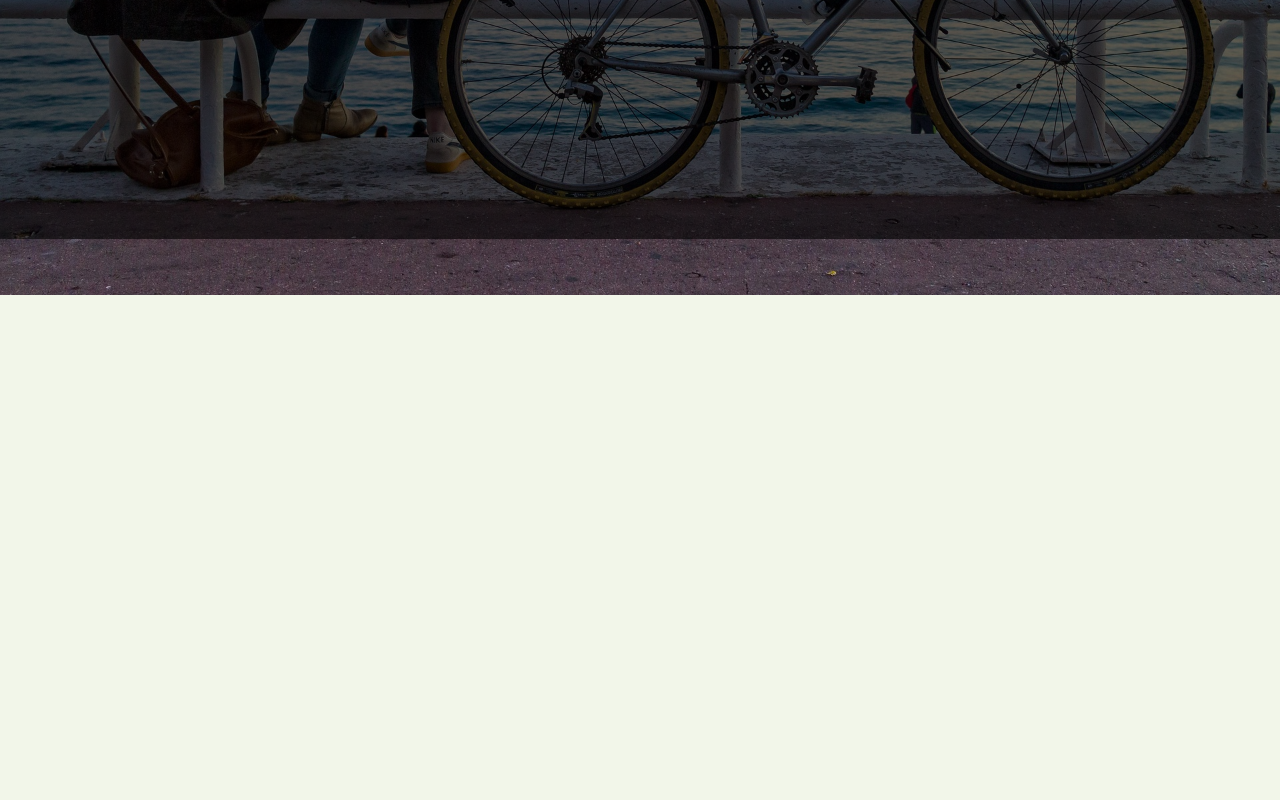
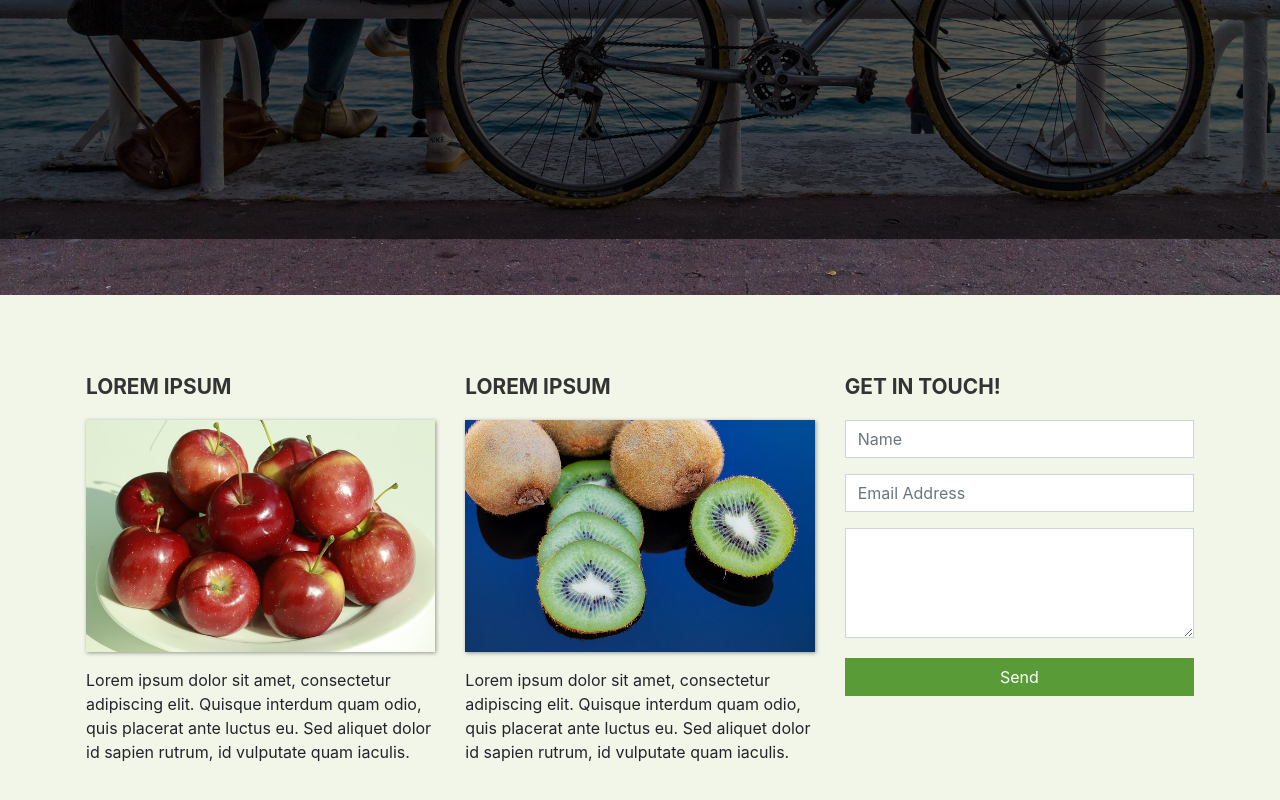
Before and after one commit to firewood3/html-css, a plain HTML site: page bootstrap-beginner/index.html in a window 1280 px wide. Shown: the part 561-1361 px from the top of the page. Before the commit the page ends 856 px from the top, so only its background shows below. Drawn offline with nearby package versions, Linux system fonts and the light colour scheme.

Commit message:
grid section

```diff
--- a/bootstrap-beginner/index.html
+++ b/bootstrap-beginner/index.html
@@ -39,6 +39,33 @@
       <button class="btn btn-outline-secondary btn-lg">Tell Me More!</button>
     </div>
 
+    <div class="container features">
+        <div class="row">
+          <div class="col-lg-4 col-md-4 col-sm-12">
+            <h3 class="feature-title">Lorem ipsum</h3>
+            <img src="images/column-1.jpg" class="img-fluid">
+            <p>Lorem ipsum dolor sit amet, consectetur adipiscing elit. Quisque interdum quam odio, quis placerat ante luctus eu. Sed aliquet dolor id sapien rutrum, id vulputate quam iaculis.</p>
+          </div>
+          <div class="col-lg-4 col-md-4 col-sm-12">
+            <h3 class="feature-title">Lorem ipsum</h3>
+            <img src="images/column-2.jpg" class="img-fluid">
+            <p>Lorem ipsum dolor sit amet, consectetur adipiscing elit. Quisque interdum quam odio, quis placerat ante luctus eu. Sed aliquet dolor id sapien rutrum, id vulputate quam iaculis.</p>
+          </div>
+          <div class="col-lg-4 col-md-4 col-sm-12">
+                <h3 class="feature-title">Get in Touch!</h3>
+                <div class="form-group">
+                  <input type="text" class="form-control" placeholder="Name" name="">
+                </div>
+                <div class="form-group">
+                  <input type="email" class="form-control" placeholder="Email Address" name="email">
+                </div>
+                <div class="form-group">
+                  <textarea class="form-control" rows="4"></textarea>
+                </div>
+                <input type="submit" class="btn btn-secondary btn-block" value="Send" name="">
+          </div>
+        </div>
+    </div>
 
     <script src="https://code.jquery.com/jquery-3.3.1.slim.min.js" integrity="sha384-q8i/X+965DzO0rT7abK41JStQIAqVgRVzpbzo5smXKp4YfRvH+8abtTE1Pi6jizo" crossorigin="anonymous"></script>
     <script src="https://stackpath.bootstrapcdn.com/bootstrap/4.1.3/js/bootstrap.min.js" integrity="sha384-ChfqqxuZUCnJSK3+MXmPNIyE6ZbWh2IMqE241rYiqJxyMiZ6OW/JmZQ5stwEULTy" crossorigin="anonymous"></script>
--- a/bootstrap-beginner/main.css
+++ b/bootstrap-beginner/main.css
@@ -63,3 +63,35 @@ body {
     background:#fff;
     color:#000;
   }
+  .features {
+    margin: 4em auto;
+    padding: 1em;
+    position: relative;
+  }
+  .feature-title {
+    color: #333;
+    font-size: 1.3rem;
+    font-weight: 700;
+    margin-bottom: 20px;
+    text-transform: uppercase;
+  }
+  .features img {
+    -webkit-box-shadow: 1px 1px 4px rgba(0, 0, 0, 0.4);
+    -moz-box-shadow: 1px 1px 4px rgba(0, 0, 0, 0.4);
+    box-shadow: 1px 1px 4px rgba(0, 0, 0, 0.4);
+    margin-bottom: 16px;
+  }
+  .features .form-control,
+.features input {
+    border-radius: 0;
+}
+.features .btn {
+  background-color: #589b37;
+  border: 1px solid #589b37;
+  color: #fff;
+  margin-top: 20px;
+}
+.features .btn:hover {
+  background-color: #333;
+  border: 1px solid #333;
+}
```
Also changed, not shown: bootstrap-beginner/images/column-1.jpg (added), bootstrap-beginner/images/column-2.jpg (added).
